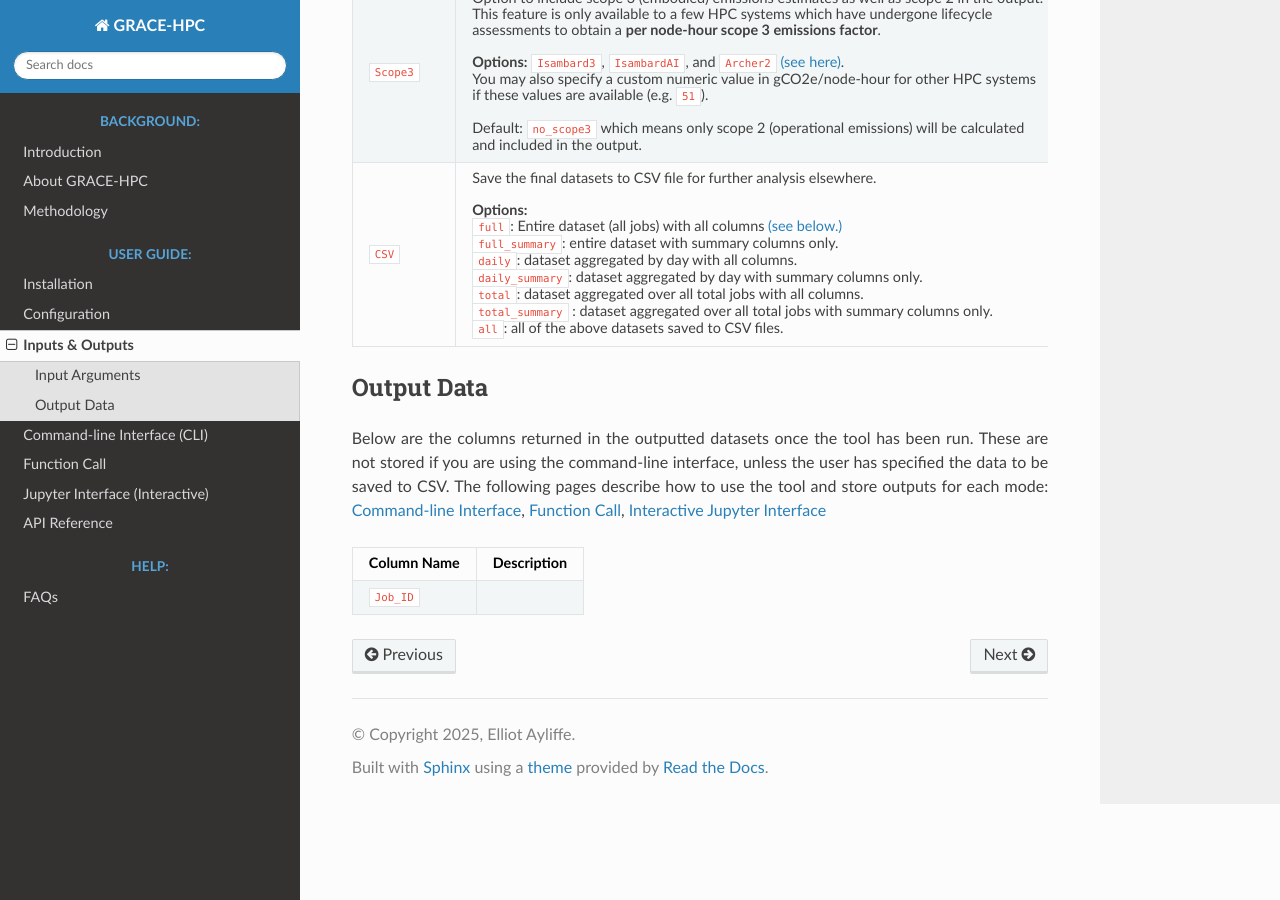
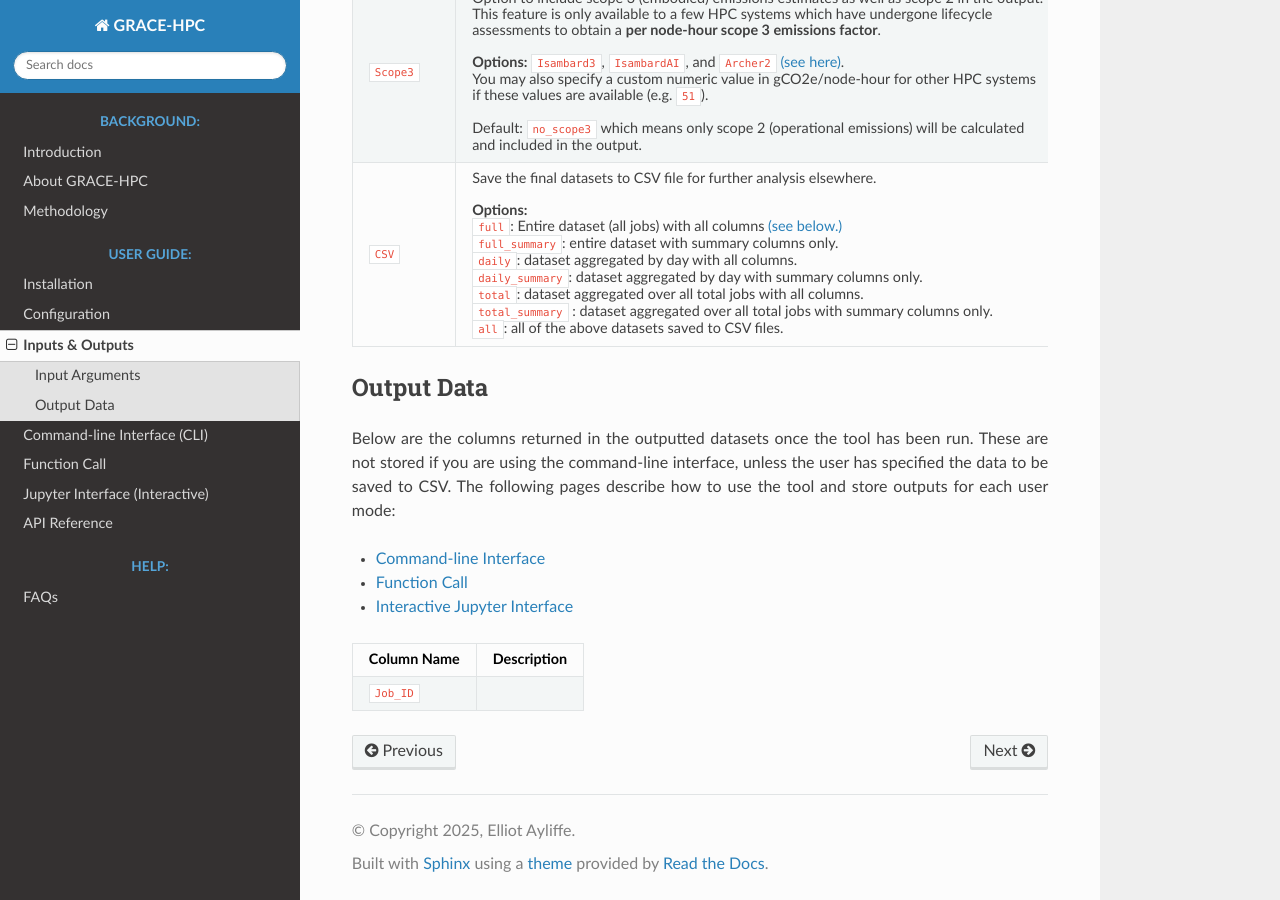
Before and after one commit to Elliot-Ayliffe/GRACE-HPC, a Sphinx documentation site: the page built from docs/inputs_outputs.md, in a window 1280 px wide and 900 px high, scrolled down 672 px. Built offline with Sphinx 7.4.7 and the Read the Docs theme 3.1.0, drawn with Linux system fonts in a browser that asks for light colours.

Commit message:
Update inputs_outputs.md

```diff
--- a/docs/inputs_outputs.md
+++ b/docs/inputs_outputs.md
@@ -18,7 +18,11 @@
 
 ## Output Data
 
-Below are the columns returned in the outputted datasets once the tool has been run. These are not stored if you are using the command-line interface, unless the user has specified the data to be saved to CSV. The following pages describe how to use the tool and store outputs for each mode: [Command-line Interface](cli.md), [Function Call](function.md), [Interactive Jupyter Interface](jupyter.md)
+Below are the columns returned in the outputted datasets once the tool has been run. These are not stored if you are using the command-line interface, unless the user has specified the data to be saved to CSV. The following pages describe how to use the tool and store outputs for each user mode:
+
+- [Command-line Interface](cli.md)
+- [Function Call](function.md)
+- [Interactive Jupyter Interface](jupyter.md)
 
 | Column Name           | Description                                                                     |
 |---------------------|---------------------------------------------------------------------------------|
```
